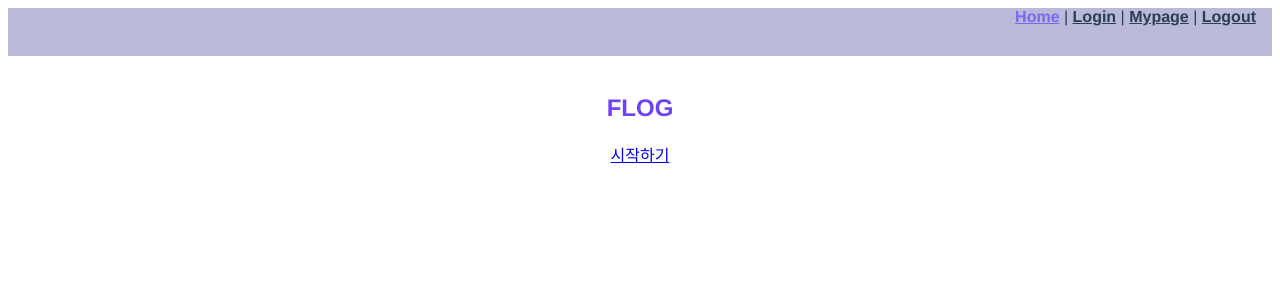
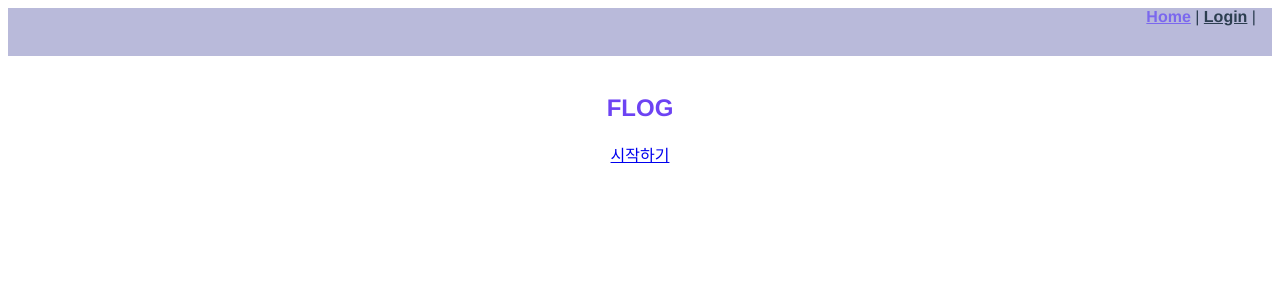
Before and after one commit to Brave-Cookie/FLOG, a Vue app in the folder frontend/: page / in a window 1280 px wide. Shown: the top 300 px of the page. Built offline with nearby package versions, Linux system fonts and the light colour scheme.

Commit message:
[FE] feat : add dynamic components + fix login bug

```diff
--- a/frontend/src/App.vue
+++ b/frontend/src/App.vue
@@ -1,7 +1,8 @@
 <template>
     <div id="app">
       <div id="header">
-        <Header />
+        <component :is="getIsAuth() ? 'HeaderAuth' : 'Header'"></component>
+
         <!--<component :is="Header"></component>-->
       </div>
     <br>
@@ -22,9 +23,15 @@ export default {
     HeaderAuth
   },
   methods: {
-    //changeHeader: function(HeaderAuth) {
-    //  this.Header = HeaderAuth;
-    //}
+    getIsAuth() {
+      if(localStorage.accessToken){
+        return 1;
+      }
+      else{
+        return 0;
+      }
+
+    }
   }
 }
 </script>
--- a/frontend/src/components/Header.vue
+++ b/frontend/src/components/Header.vue
@@ -3,23 +3,13 @@
         <div id='menuWrap'>
         <router-link to="/">Home</router-link> |
         <router-link to="/login">Login</router-link> |
-        <router-link to="/mypage">Mypage</router-link> |
-        <a href="" @click.prevent="onClickLogout()">Logout</a>
         </div>
     </div>
 </template>
 
 <script>
 export default {
-    //data: {},
-    methods: {
-        onClickLogout() {
-          this.$store.dispatch("LOGOUT").
-            then(() => this.$router.push("/"));
 
-          alert("로그아웃되었습니다. 홈으로 돌아갑니다.")
-        }
-    },
 }
 </script>
 
--- a/frontend/src/store/index.js
+++ b/frontend/src/store/index.js
@@ -30,16 +30,24 @@ export const store = new Vuex.Store({
         //.then(({ data }) => {
         //  commit("LOGIN", data)
         //})
-        .then((response) => {if(response.status==202){
-          if(response.data.code=='login_1'){
-            alert('가입되지 않은 아이디입니다.')
-          } else if(response.data.code=='login_2'){
-            alert('비밀번호가 일치하지 않습니다.')
-          }
-          else{
-            commit("LOGIN",data)
-          }
-        }})
+        .then(
+          (response) => {
+            if(response.status==202){
+              if(response.data.code=='login_1')
+              {
+                alert('가입되지 않은 아이디입니다.')
+              }
+              else if(response.data.code=='login_2')
+              {
+              alert('비밀번호가 일치하지 않습니다.')
+              }
+            }
+
+            else{
+              commit("LOGIN",response)
+            }
+        }
+        )
     },
     LOGOUT({ commit }) {
       commit("LOGOUT")
```
